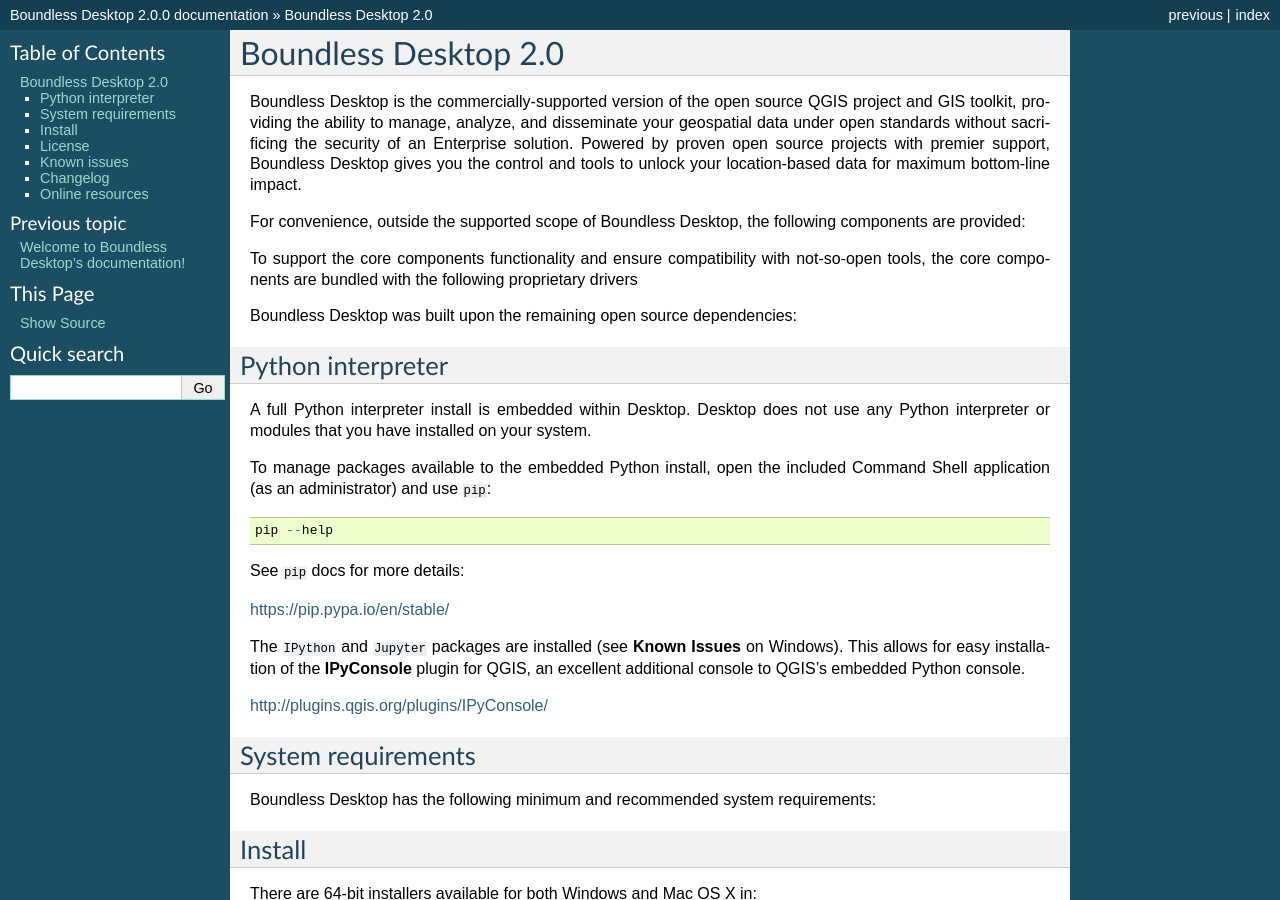
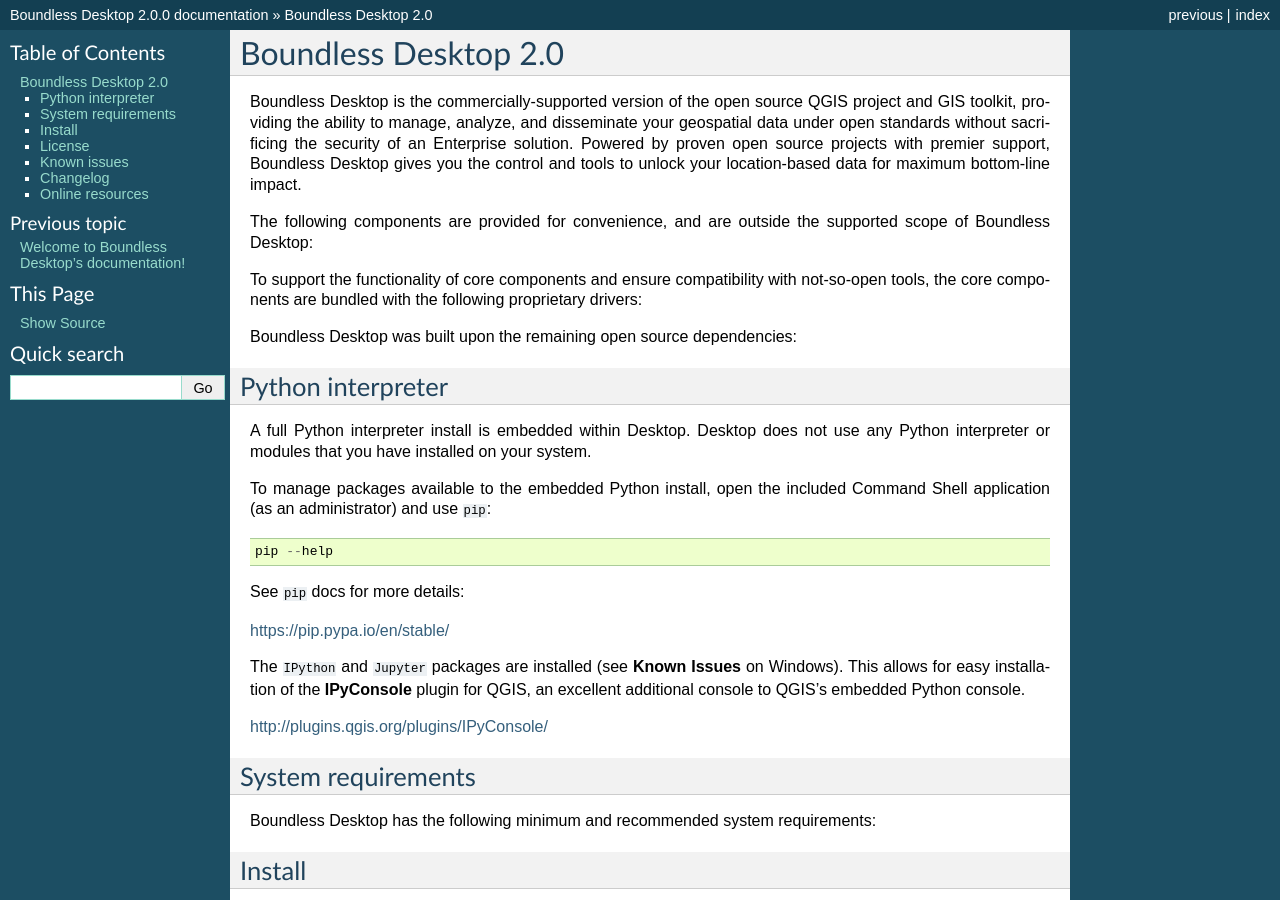
Before and after one commit to planetfederal/desktop-documentation, a Sphinx documentation site: the page built from installers/source/README.rst, in a window 1280 px wide and 900 px high. Built offline with Sphinx 7.4.7, drawn with Linux system fonts in a browser that asks for light colours; some of the changed lines change nothing that is shown.

Commit message:
readme edits

```diff
--- a/installers/source/README.rst
+++ b/installers/source/README.rst
@@ -15,7 +15,7 @@
    .. include:: /osx/supported_components.rst
 
 
-For convenience, outside the supported scope of Boundless Desktop, the following components are provided:
+The following components are provided for convenience, and are outside the supported scope of Boundless Desktop:
 
 .. only:: win
 
@@ -26,7 +26,7 @@
    .. include:: /osx/additional_components.rst
 
 
-To support the core components functionality and ensure compatibility with not-so-open tools, the core components are bundled with the following proprietary drivers
+To support the functionality of core components and ensure compatibility with not-so-open tools, the core components are bundled with the following proprietary drivers:
 
 .. only:: win
 
--- a/installers/source/win/known_issues.rst
+++ b/installers/source/win/known_issues.rst
@@ -1,20 +1,22 @@
 * If Boundless Desktop |version| is installed in a custom directory as a sub-folder of
-  the previous install directory, Boundless Desktop older version uninstaller
-  (e.g. 1.1.1) will remove the newest version. However, using the default
-  installation directory poses no issues, and the older versions removal won't
-  affect the latest ones.
-* Boundless Desktop |version| installation changes QGIS project files (qgs
-  and qgz) application mapping, disconnecting them from the previous installation of
-  QGIS. In the same way, uninstalling Boundless Desktop |version| will leave
-  those files unmapped.
-* Running QGIS from a pinned icon in the taskbar won't run scripts in the init_script folder.
+  a previous version's install directory, the uninstaller for the older version of
+  Boundless Desktop (e.g. 1.1.1) will remove the newest version. However,
+  using the default installation directory poses no issue, and removal of older
+  versions won't affect the latest version.
+* Boundless Desktop |version| installation changes application mapping for QGIS
+  project files (qgs and qgz), dissociating them from the previous installation
+  of QGIS. Uninstalling Boundless Desktop |version| after this change in application
+  mapping will leave those files unmapped.
+* Running QGIS from a pinned icon in the taskbar will prevent the execution of scripts
+  in the init_script folder.
 * Uninstaller leaves an empty ``Program Files\Boundless\Desktop\2.0`` directory
-* Uninstaller on Windows 7 will need a system reboot to allow other programs uninstall.
+* Uninstaller on Windows 7 requires a system reboot before other programs can be
+  uninstalled.
 * Uninstallation on user workspace requires administrator permissions.
-* Currently available versions of IPython console plugin (v1.9) is not compatible with
+* Currently available version of IPython console plugin (v1.9) is not compatible with
   IPython 7.2, which is the version deployed with Boundless Desktop. The plugin
   will not work properly.
-* Due to a problem in the OGDI driver DGAL (and therefore QGIS) is not able to
+* Due to a problem in the OGDI driver, GDAL (and therefore QGIS) is not able to
   read OGDI ``VPF`` and ``RPF`` formats. The OGDI ``DTED`` format works as expected.
 
 .. * In PgAdmin 4, in the SSL tab of the Create Server dialog, browsing to a file
--- a/installers/source/win/version_changelog.rst
+++ b/installers/source/win/version_changelog.rst
@@ -23,25 +23,25 @@
 * Multiple map views
 * 3D surface and layer rendering, with animations
 * Support for running processes as background tasks, allowing the user to
-  keep using QGIS interface while the job is running
+  keep using QGIS interface while a job is running
 * Improved layout creation including reports
 * Master password integration with win, mac and linux keychains
 * Locator bar for quick access to tools and commands
-* Improved consistency to the user interface
+* Improved consistency in the user interface
 * Tens of new expression functions, including array functions
 * Improved expressions editor with auto-completion and error highlighting
 * New units for symbols and layouts, including pixels and inches
 * Point cluster renderer
 * Easy styling of discrete rasters
-* Note tool is replaced by a much improved and functional vertex tool
+* Note tool is replaced by a much improved vertex tool with greater functionality
 * Auxiliary storage support, which allows, for example, saving custom label
   positions on the project)
 * Several Improvements to the feature forms and widgets, including drill-down
-  (cascading) forms (aka domains and sub-domains in forms)
+  (cascading) forms (aka domains and sub-domains)
 * Several new processing algorithms, and performance improvements to existing ones.
 * Improved processing modeler window
 * New Geonode data provider
-* Opening of vector and raster stored on HTTP(S), FTP, or cloud services
+* Opening of vector and raster layers stored in HTTP(S), FTP, and cloud services
 * Save and load QGIS projects in PostgreSQL database
 * Support for mesh layers (GRIB, XMDF, Netcdf)
 * Automatically set default style for layers from ArcGIS Feature Server layers
@@ -60,7 +60,7 @@
 
 * Standalone QGIS browser application has been deprecated
 * Connect plugin will not be shipped in this release
-* Boundless OAuth2 and Master Password plugins, has its functionality was integrated into
+* Functionality of Boundless OAuth2 and Master Password plugins has been integrated into
   QGIS 3 core
 * Orfeo toolbox processing provider removed temporarily
 * PgAdmin 4 was temporarily removed from installer
```
